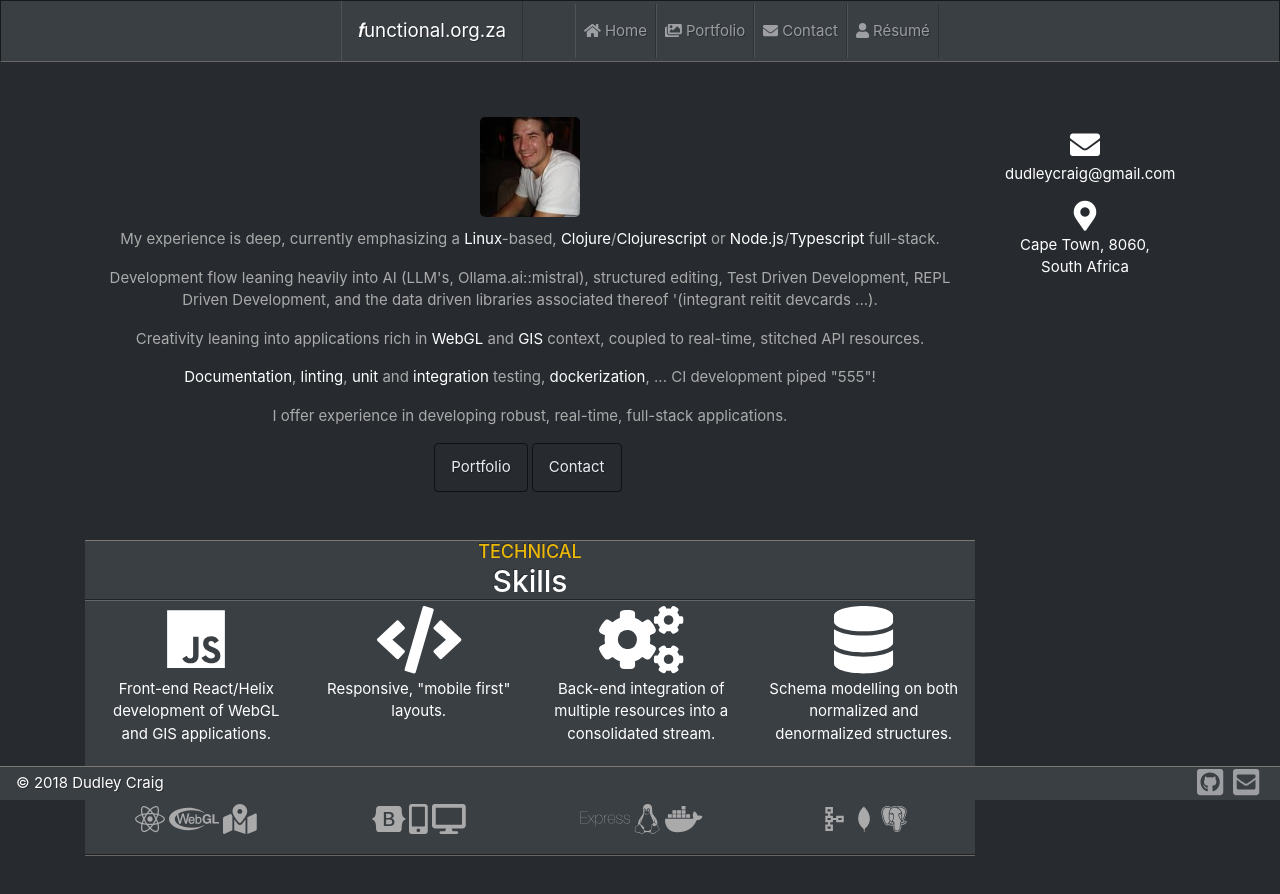
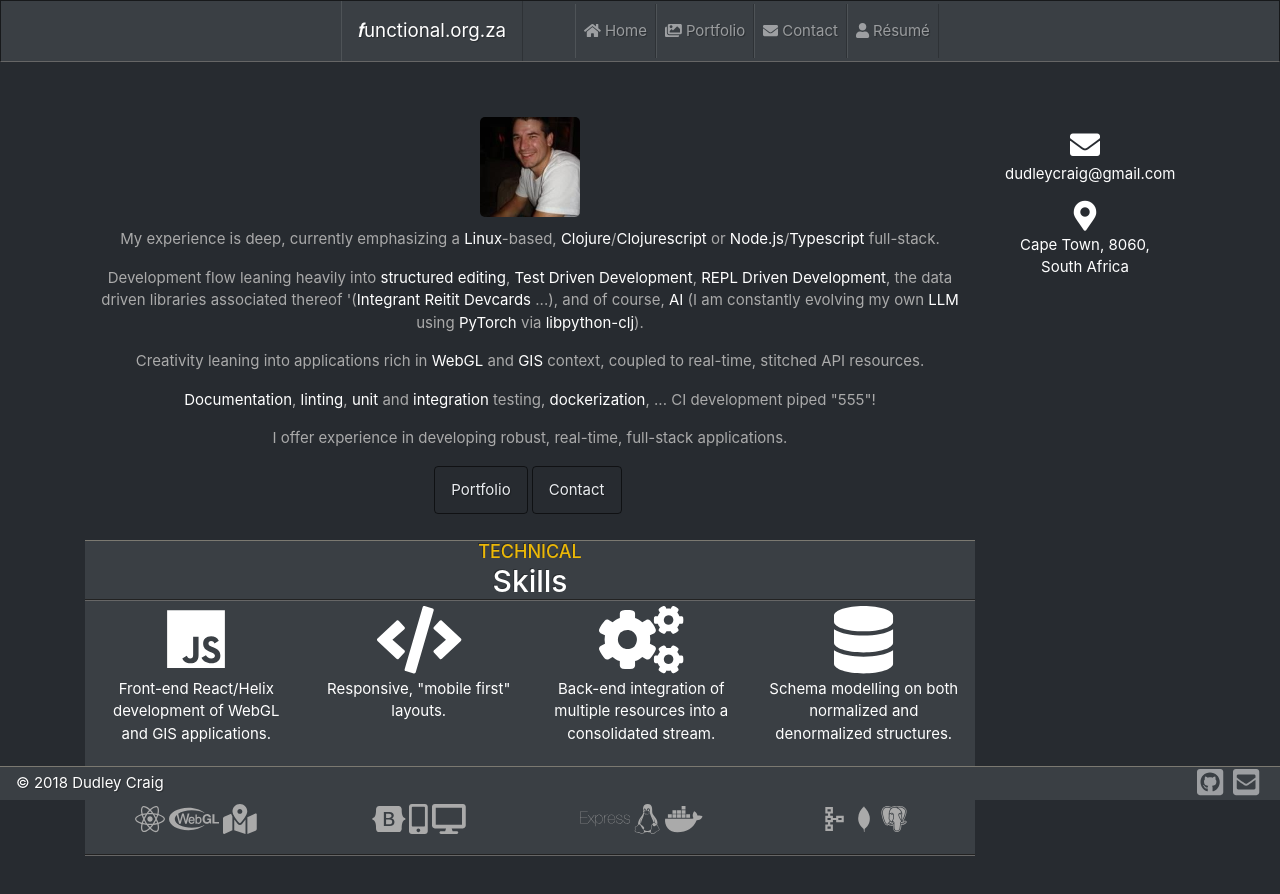
Before and after one commit to dudleycraig/functional, a React (Create React App) app in the folder client/: page / in a window 1280 px wide. Shown: the top 894 px of the page. Built offline with nearby package versions, Linux system fonts and the light colour scheme.

Commit message:
updated AI of Overview

```diff
--- a/client/src/components/Overview.js
+++ b/client/src/components/Overview.js
@@ -16,7 +16,30 @@ export default () => (
       {' full-stack.'}
     </p>
     <p>
-      {'Development flow leaning heavily into AI (LLM\'s, Ollama.ai::mistral), structured editing, Test Driven Development, REPL Driven Development, and the data driven libraries associated thereof \'(integrant reitit devcards ...).'}
+      {'Development flow leaning heavily into '}
+      <a href="https://clojure.org/guides/structural_editing" title="Manipulation of code tree forms.">structured editing</a>
+      {', '}
+      <a href="https://en.wikipedia.org/wiki/Test-driven_development" title="Software requirements being converted to test cases before software is fully developed.">Test Driven Development</a>
+      {', '}
+      <a href="https://practical.li/clojure/introduction/repl-workflow/" title="A set of tools and practices for programming that emphasize fast feedback (interactive development).">REPL Driven Development</a>
+      {', '}
+      {'the data driven libraries associated thereof '}
+      {'\'('}
+      <a href="/resume/#tech-integrant" title="Micro-framework for building applications with data-driven architecture.">Integrant</a>
+      {' '}
+      <a href="/resume/#tech-reitit" title="Data driven router.">Reitit</a>
+      {' '}
+      <a href="/resume/#tech-devcards" title="Interactively surface code that have a visual aspect into a browser interface.">Devcards</a>
+      {' ...), '}
+      {'and of course, '}
+      <a href="https://en.wikipedia.org/wiki/Generative_artificial_intelligence" title="Generative artificial intelligence.">AI</a>
+      {' (I am constantly evolving my own '}
+      <a href="https://en.wikipedia.org/wiki/Large_language_model" title="Large Language Model, a deep learning algorithm that can perform a variety of natural language processing tasks.">LLM</a>
+      {' using '}
+      <a href="/resume/#tech-pytorch" title="Tensor computation and deep neural networking.">PyTorch</a>
+      {' via '}
+      <a href="https://github.com/clj-python/libpython-clj" title="Bridge between Clojure and Python">libpython-clj</a>
+      {').'}
     </p>
     <p>
       {'Creativity leaning into applications rich in '}
--- a/client/src/store.js
+++ b/client/src/store.js
@@ -439,6 +439,16 @@ const useStore = create((set, get) => {
         icon: 'faReact',
         months: 24,
         proficiency: 6,
+        current: true,
+      },
+      pytorch: {
+        link: '#tech-pytorch',
+        text: 'PyTorch',
+        title: 'PyTorch',
+        description: 'Tensor computation and deep neural networking.',
+        icon: 'faPython',
+        months: 3,
+        proficiency: 1,
         current: true,
       },
       android: {
```
